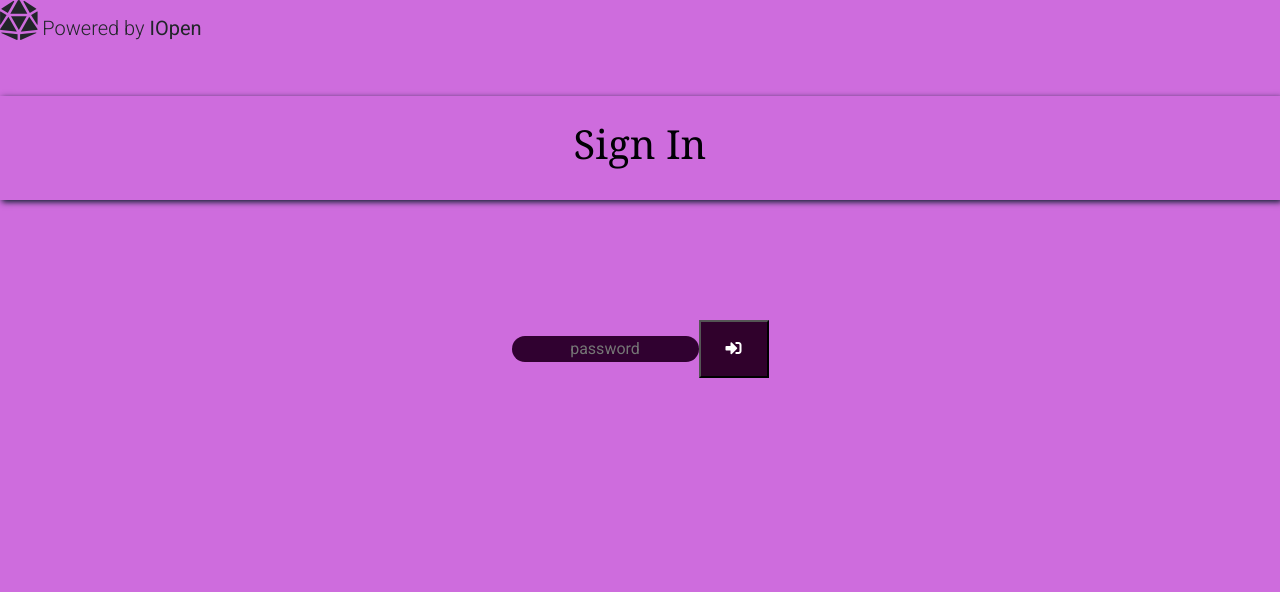
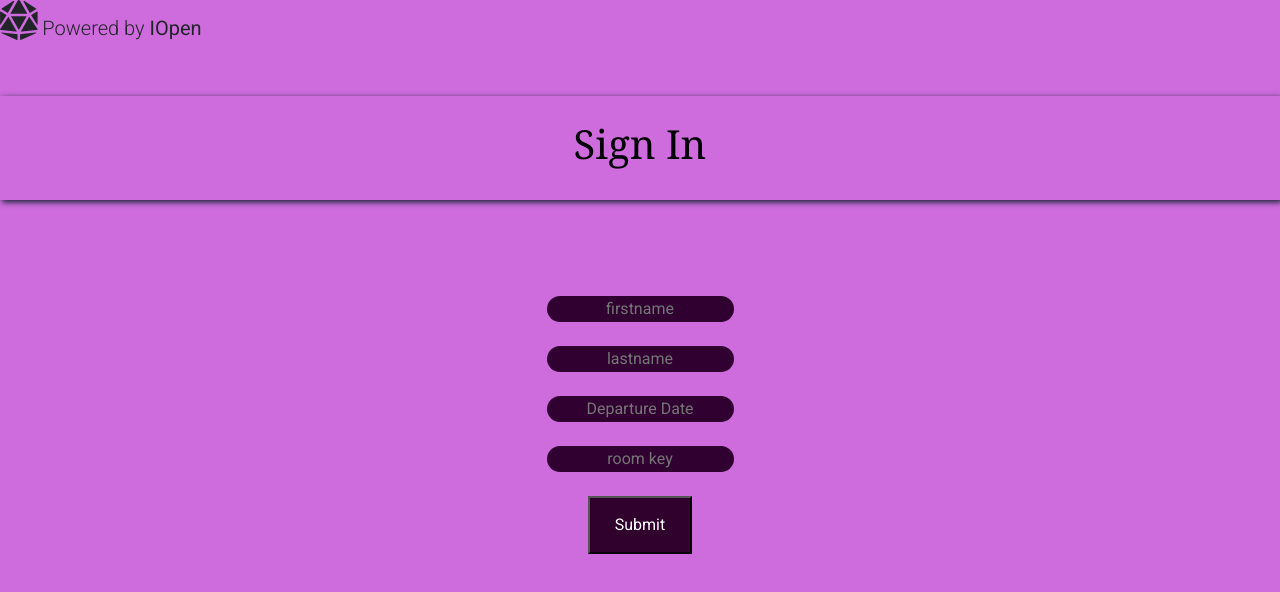
Before and after one commit to saahithmatam/iopen-frontend, a React (Create React App) app: page /usersignin in a window 1280 px wide. Shown: the top 592 px of the page. Built offline with nearby package versions, Linux system fonts and the light colour scheme.

Commit message:
feature-user-onboarding

```diff
--- a/src/App.js
+++ b/src/App.js
@@ -88,7 +88,7 @@ function App() {
           {/* This route is for home component
         with exact path "/", in component props
         we passes the imported component*/}
-        <Route path="/customerportal" component={customerportal} />
+        <Route path="/customerportal/:room" component={customerportal} />
         {/* This route is for home component
         with exact path "/", in component props
         we passes the imported component*/}
--- a/src/components/customerportal.js
+++ b/src/components/customerportal.js
@@ -23,7 +23,7 @@ class customerportal extends Component {
 
 
   componentDidMount() {
-    const room = this.props.location.state.room;
+    const room = this.props.match.params.room;
     console.log(room)
     fetch('/customerportal/'+room)
       .then(response => response.json())
--- a/src/components/userportal.js
+++ b/src/components/userportal.js
@@ -80,10 +80,14 @@ class userportal extends Component {
         <h5 class="home-text">  <MDBIcon icon="dice-d20" size="2x"/> Powered by <b>IOpen Innovations</b></h5>
         <br/>
         <a text-align="left" href = "/hotelportal"><button><MDBIcon icon="stream" size="2x"/></button></a>
-        <br />
-        <br/>
+        <form action="/refreshuser" method="POST" id="refreshuser">
+            <input type="hidden" value={hits.room} name="roominfo" id="roominfo"/>
+            <button type="submit" form="refreshuser">Refresh User</button>
+        </form>
         <br/>
         <h1 class="roomno-display">Room: {hits.room}</h1>
+        <h1>Key: {hits.key}</h1>
+        <h1>User: {hits.user}</h1>
         <a><button onClick={refreshPage}><MDBIcon icon="sync" size="1x"/></button></a>
         <br/>
         <br/>
--- a/src/components/usersignin.js
+++ b/src/components/usersignin.js
@@ -42,12 +42,23 @@ class usersignin extends React.Component {
              <br/>
         <pre>
             </pre>
-
-          <input placeholder="password" value = {this.state.password.password} onChange={this.handlePasswordChanged.bind(this)} type="text" id="pass" name="pass"/>
-          <Link type = "submit" form="pass" to={{
+          <input placeholder="firstname" type="text" id="firstname" name="firstname" />
+          <br/>
+          <br />
+          <input placeholder="lastname" type="text" id="lastname" name="lastname" />
+          <br/>
+          <br/>
+          <input placeholder="Departure Date" type="text" id="date" name="date" />
+          <br/>
+          <br/>
+          <input placeholder="room key" value = {this.state.password.password} onChange={this.handlePasswordChanged.bind(this)} type="text" id="pass" name="pass"/>
+          <br />
+          <br />
+          <button type = "submit" form="pass">Submit</button>
+          {/* <Link type = "submit" form="pass" to={{
                                 pathname: "/customerportal/"+this.state.password.password,
                                 state: { room: this.state.password.password}
-                              }}><br/><button ><MDBIcon icon="sign-in-alt" /></button></Link>
+                              }}><br/><button ><MDBIcon icon="sign-in-alt" /></button></Link> */}
           </form>
         </div>
     );
```
